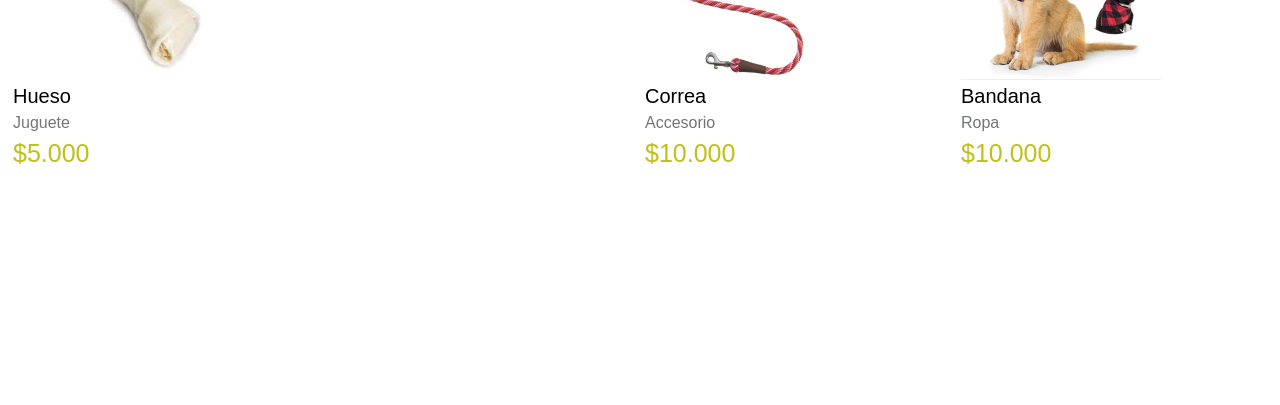
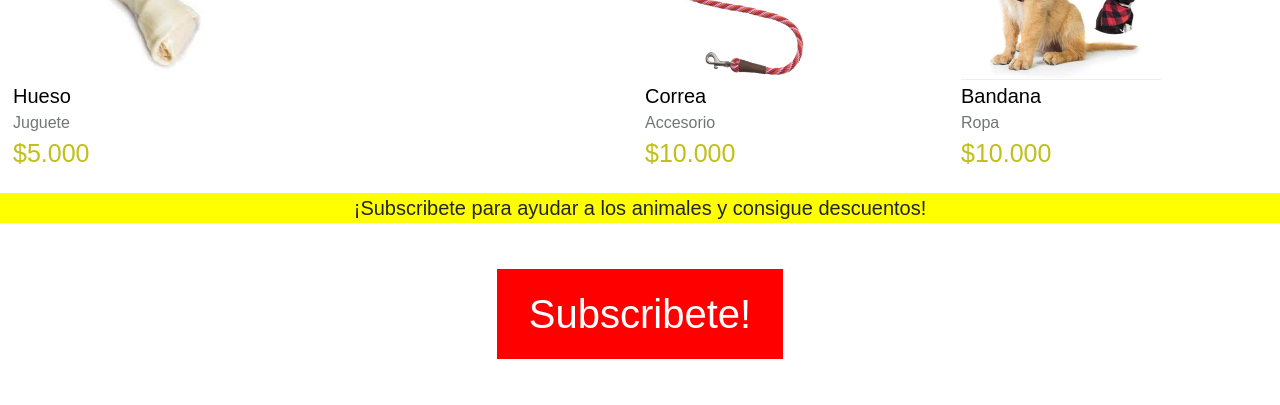
Before and after one commit to FelNavarroBrito/Prueba1, a plain HTML site: page Index.html in a window 1280 px wide. Shown: the part 488-893 px from the top of the page. Before the commit the page ends 800 px from the top, so only its background shows below. Drawn offline with nearby package versions, Linux system fonts and the light colour scheme.

Commit message:
pag idex terminada

```diff
--- a/Index.html
+++ b/Index.html
@@ -91,6 +91,18 @@
       </div>
 </section>
 
+<section id="promo">
+
+    <p style="text-align: center;">¡Subscribete para ayudar a los animales y consigue descuentos!</p>
+
+</section>
+
+<section id="sub">
+
+    <p style="text-align: center;"><button class="button button1">Subscribete!</button></p>
+
+</section>
+
 </body>
 
 </html>
--- a/Style.css
+++ b/Style.css
@@ -84,3 +84,23 @@ img{
     color: rgb(192, 192, 24);
     font: bolder;
 }
+#sub
+{
+    padding-top: 30px;
+    padding-bottom: 30px;
+}
+.button1 {
+    background-color: red;
+    border: none;
+    color: white;
+    padding: 15px 32px;
+    text-align: center;
+    text-decoration: none;
+    display: inline-block;
+    font-size: 40px;
+  }
+#promo
+{
+    background-color: yellow;
+    font-size: 20px;
+}
```
